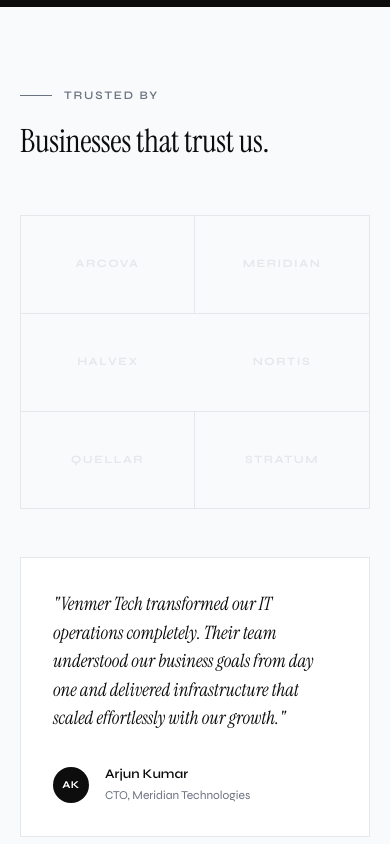
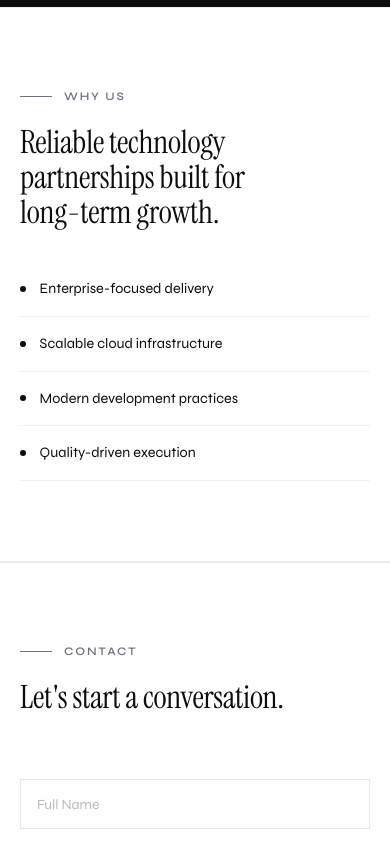
Before and after one commit to Skookum-Infotech/VenmerTech, a Next.js app: page / in a window 390 px wide. Shown: the part 6060-6904 px from the top of the page. Built offline with nearby package versions, Linux system fonts and the light colour scheme.

Commit message:
Work to why us

```diff
--- a/app/page.css
+++ b/app/page.css
@@ -674,36 +674,72 @@ section { scroll-margin-top: 5rem; }
 .vt-pillar-desc  { font-size: 0.82rem; color: rgba(255,255,255,0.4); line-height: 1.6; }
 
 /* WORK */
-.vt-logos {
-  margin-top: 3.5rem;
-  display: grid; grid-template-columns: repeat(6, 1fr); gap: 0;
-  border: 1px solid var(--subtle);
+
+/* ───────────────── TRUST ───────────────── */
+
+.vt-trust-section {
+  background: white;
+
+  border-top:
+    1px solid rgba(0,0,0,0.06);
+
+  border-bottom:
+    1px solid rgba(0,0,0,0.06);
 }
-.vt-logo-cell {
-  padding: 2.5rem 1rem; display: flex; align-items: center; justify-content: center;
-  font-size: 0.7rem; font-weight: 700; letter-spacing: 0.14em; text-transform: uppercase;
-  color: var(--subtle); border-right: 1px solid var(--subtle);
-  transition: color 0.2s, background 0.2s;
+
+.vt-trust-wrap {
+  display: grid;
+
+  grid-template-columns:
+    1.1fr 0.9fr;
+
+  gap: 4rem;
+
+  align-items: center;
 }
-.vt-logo-cell:last-child { border-right: none; }
-.vt-logo-cell:hover { color: var(--ink); background: var(--white); }
-.vt-quote-block {
-  margin-top: 3rem; border: 1px solid var(--subtle);
-  padding: 3.5rem; background: var(--white);
+
+.vt-trust-right {
+  display: flex;
+  flex-direction: column;
+
+  gap: 1rem;
 }
-.vt-quote {
-  font-family: var(--serif); font-size: clamp(1.15rem, 2.5vw, 1.6rem);
-  font-style: italic; color: var(--ink); line-height: 1.55; max-width: 56ch;
+
+.vt-trust-item {
+  display: flex;
+  align-items: center;
+
+  gap: 0.85rem;
+
+  font-size: 0.9rem;
+
+  color: var(--ink);
+
+  padding-bottom: 1rem;
+
+  border-bottom:
+    1px solid rgba(0,0,0,0.06);
 }
-.vt-quote-author { margin-top: 2rem; display: flex; align-items: center; gap: 1rem; }
-.vt-avatar {
-  width: 36px; height: 36px; border-radius: 50%;
-  background: var(--ink); display: flex; align-items: center; justify-content: center;
-  font-size: 0.65rem; font-weight: 700; color: var(--white); letter-spacing: 0.04em;
+
+.vt-trust-dot {
+  width: 6px;
+  height: 6px;
+
+  border-radius: 50%;
+
+  background: var(--ink);
+
   flex-shrink: 0;
 }
-.vt-author-name { font-size: 0.82rem; font-weight: 600; color: var(--ink); }
-.vt-author-role { font-size: 0.75rem; color: var(--muted); margin-top: 0.1rem; }
+
+@media (max-width: 900px) {
+
+  .vt-trust-wrap {
+    grid-template-columns: 1fr;
+
+    gap: 3rem;
+  }
+}
 
 /* CONTACT */
 .vt-contact-grid { display: grid; grid-template-columns: 1fr 1fr; gap: 6rem; margin-top: 4rem; align-items: start; }
--- a/app/page.tsx
+++ b/app/page.tsx
@@ -428,30 +428,53 @@ export default function Home() {
         </section>
 
         {/* ── WORK ──────────────────────────────────────────────────────────── */}
-        <section id="work">
+        {/* ── TRUST ───────────────────────────────────────── */}
+        <section id="work" className="vt-trust-section">
+
           <div className="vt-section">
-            <p className="vt-section-label">Trusted By</p>
-            <h2 className="vt-h2">Businesses that trust us.</h2>
-            <div className="vt-logos">
-              {["Arcova", "Meridian", "Halvex", "Nortis", "Quellar", "Stratum"].map((n) => (
-                <div key={n} className="vt-logo-cell">{n}</div>
-              ))}
+
+            <div className="vt-trust-wrap">
+
+              <div className="vt-trust-left">
+
+                <p className="vt-section-label">
+                  Why Us
+                </p>
+
+                <h2 className="vt-h2">
+                  Reliable technology partnerships built for long-term growth.
+                </h2>
+
+              </div>
+
+              <div className="vt-trust-right">
+
+                {[
+                  "Enterprise-focused delivery",
+                  "Scalable cloud infrastructure",
+                  "Modern development practices",
+                  "Quality-driven execution",
+                ].map((item) => (
+
+                  <div
+                    key={item}
+                    className="vt-trust-item"
+                  >
+                    <span className="vt-trust-dot" />
+                    {item}
+                  </div>
+
+                ))}
+
+              </div>
+
             </div>
-            <div className="vt-quote-block">
-              <blockquote className="vt-quote">
-                "Venmer Tech transformed our IT operations completely. Their team understood our business
-                goals from day one and delivered infrastructure that scaled effortlessly with our growth."
-              </blockquote>
-              <div className="vt-quote-author">
-                <div className="vt-avatar">AK</div>
-                <div>
-                  <div className="vt-author-name">Arjun Kumar</div>
-                  <div className="vt-author-role">CTO, Meridian Technologies</div>
-                </div>
-              </div>
-            </div>
+
           </div>
+
         </section>
+
+
 
         {/* ── CONTACT ───────────────────────────────────────────────────────── */}
         <section id="contact" style={{ background: "var(--white)", borderTop: "1px solid var(--subtle)" }}>
```
